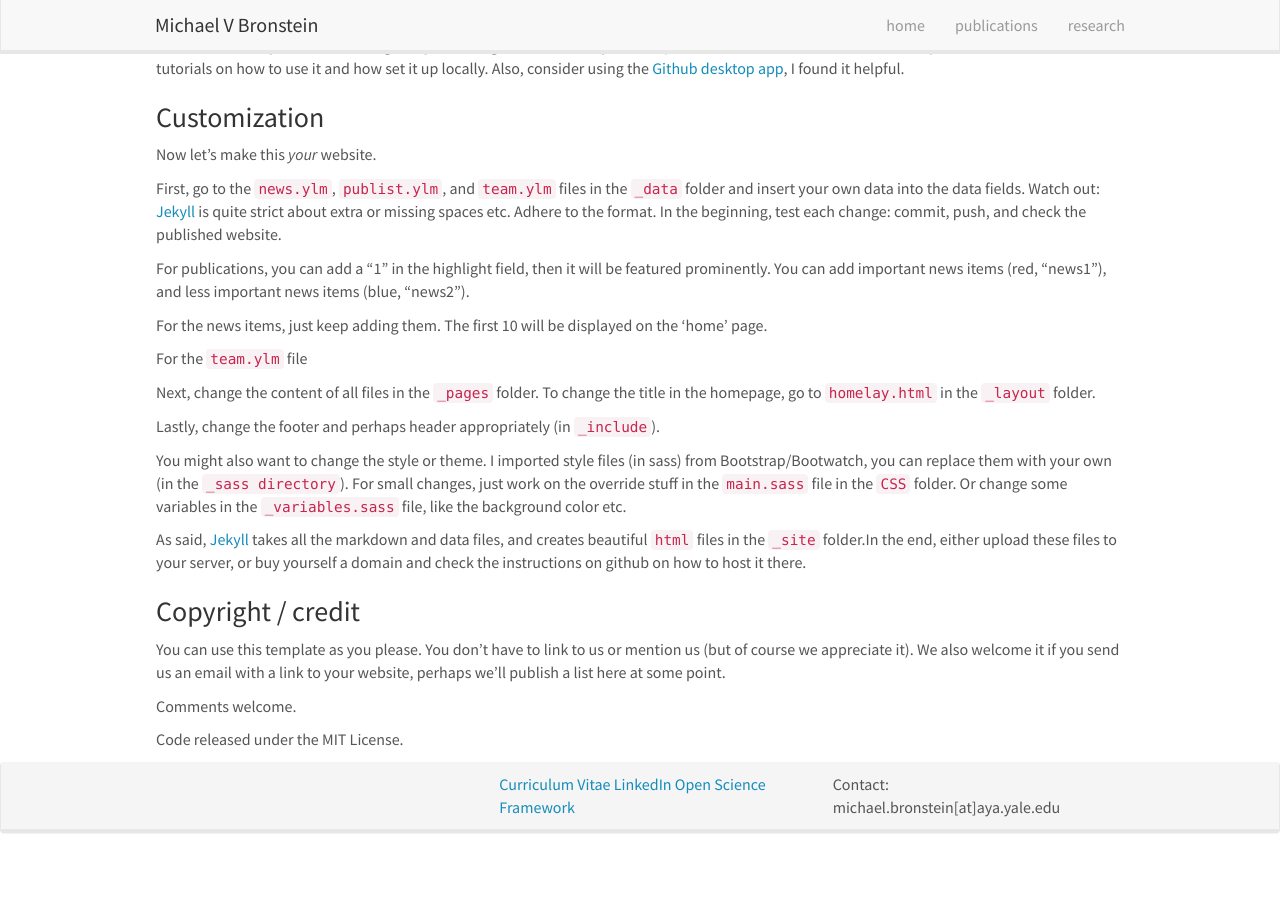
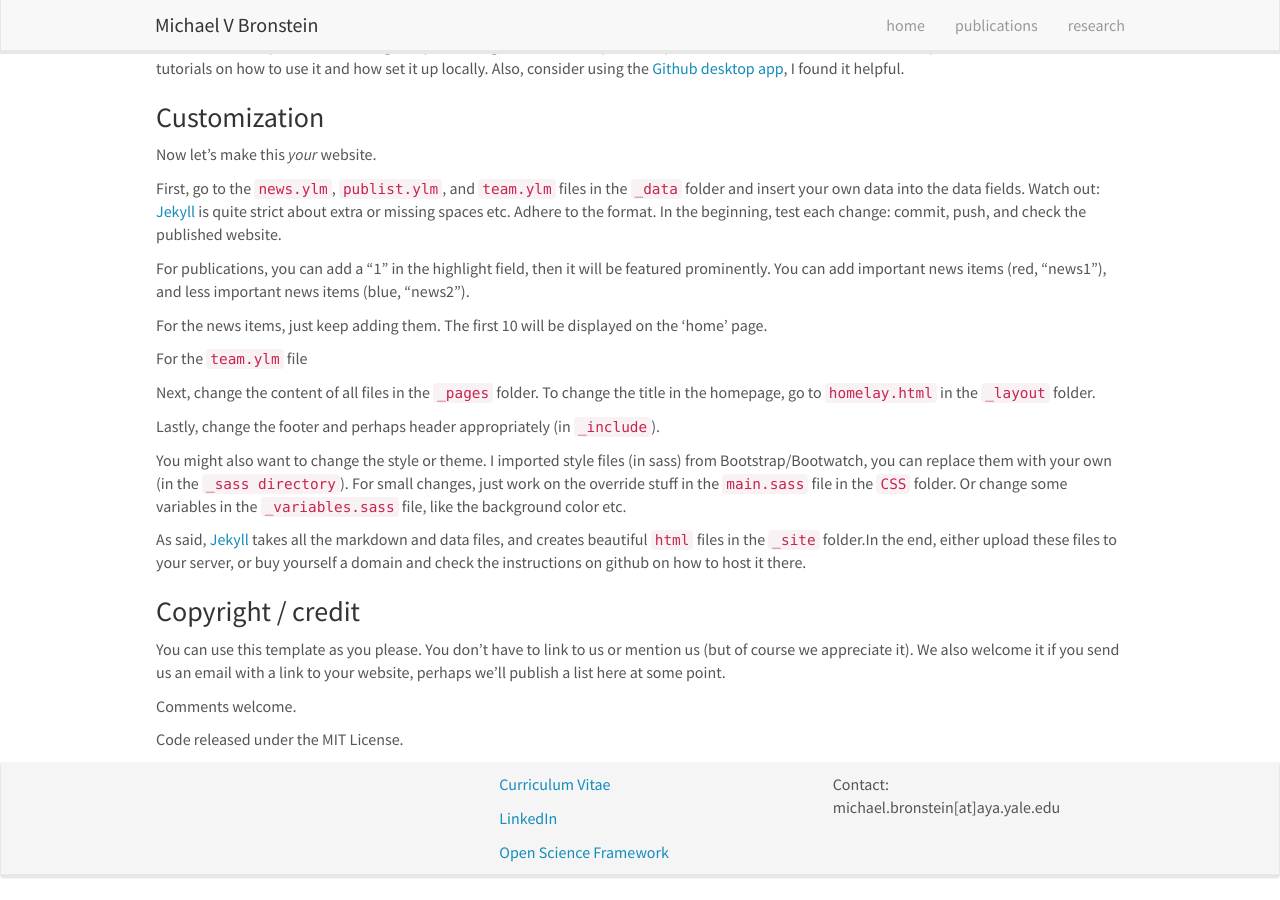
Before and after one commit to MichaelVBronstein/michaelvbronstein.github.io, a Jekyll site: the page built from _pages/aboutwebsite.md, in a window 1280 px wide and 900 px high, scrolled down 553 px. Built offline with Jekyll 4.4.1, drawn with Linux system fonts in a browser that asks for light colours; nearby versions of some CDN libraries; before the commit the page ends 1408 px from its top, so only the background shows below that.

```diff
--- a/_includes/footer.html
+++ b/_includes/footer.html
@@ -11,11 +11,9 @@
 
 		</div>
 		<div class="col-sm-4">
-		  <a href="downloads/Michael_V_Bronstein_CV.pdf">Curriculum Vitae</a>
-		  <a href="https://www.linkedin.com/in/michael-bronstein-6b058657/">LinkedIn</a>
+		  <a href="downloads/Michael_V_Bronstein_CV.pdf">Curriculum Vitae</a> </p>
+		  <a href="https://www.linkedin.com/in/michael-bronstein-6b058657/">LinkedIn</a> </p>
 		  <a href="osf.io/jah9s">Open Science Framework</a>
-
-
 
 		</div>
 		<div class="col-sm-4">
```
